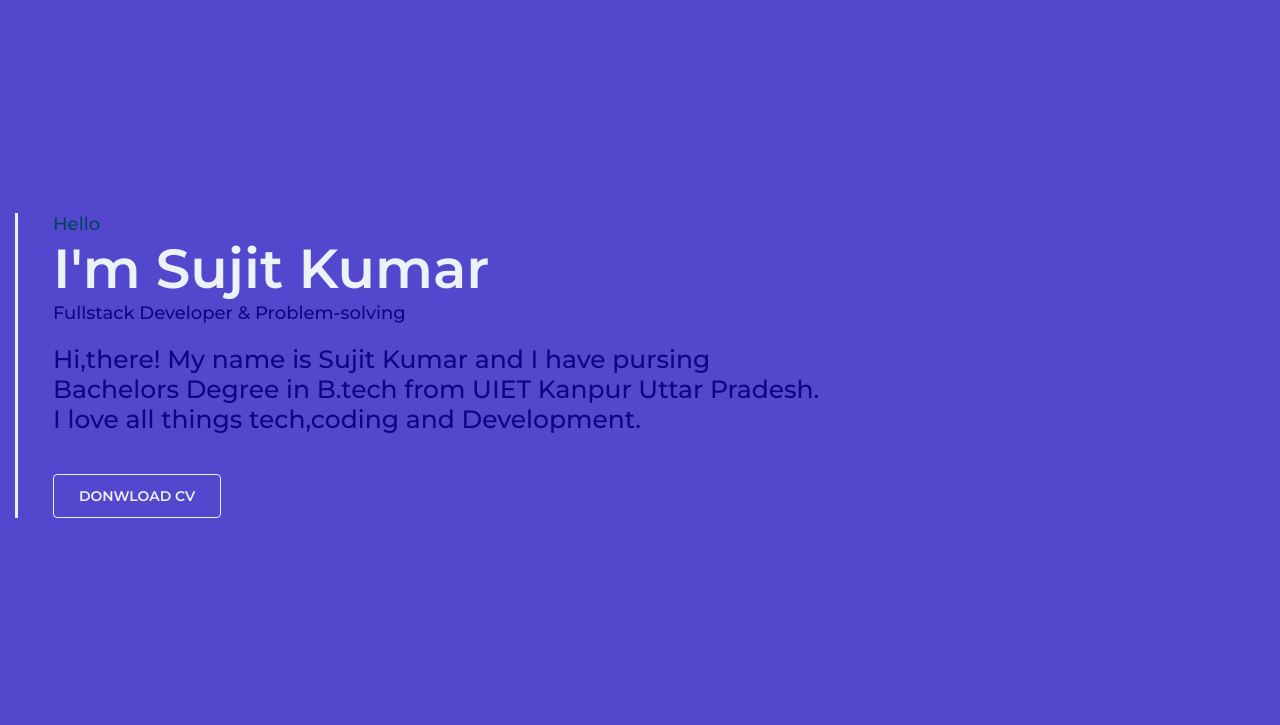
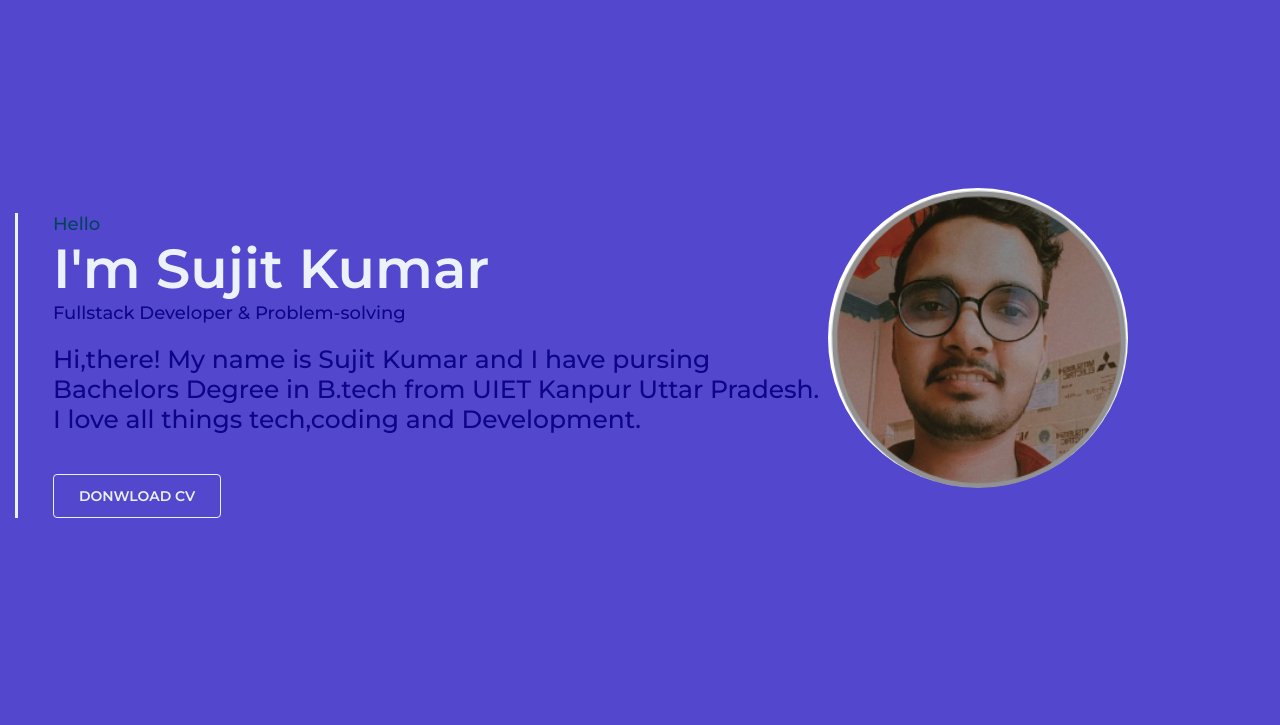
Before and after one commit to Sujitmaurya123/Sujitkumar_portfolio, a plain HTML site: page index.html in a window 1280 px wide. Shown: the part 75-800 px from the top of the page. Drawn offline with Linux system fonts and the light colour scheme; the site is published under a folder, as on GitHub Pages, so addresses that start at the root find nothing.

Commit message:
change img

```diff
--- a/css/home.css
+++ b/css/home.css
@@ -74,10 +74,10 @@
   color: #3223d6;
 }
 
-.img-box{
+.img-box img{
   width: 300px;
   height: 300px;
-  background-image: url("/img/Un.png");
+
 background-position: center;
   background-repeat: no-repeat;
   background-size: 100% 100%;
--- a/index.html
+++ b/index.html
@@ -61,7 +61,7 @@
                   </div>
                   <div class="home-img">
                      <div class="img-box">
-
+                       <img src="./img/Un.png" alt="">
 
                      </div>
                   </div>
```
